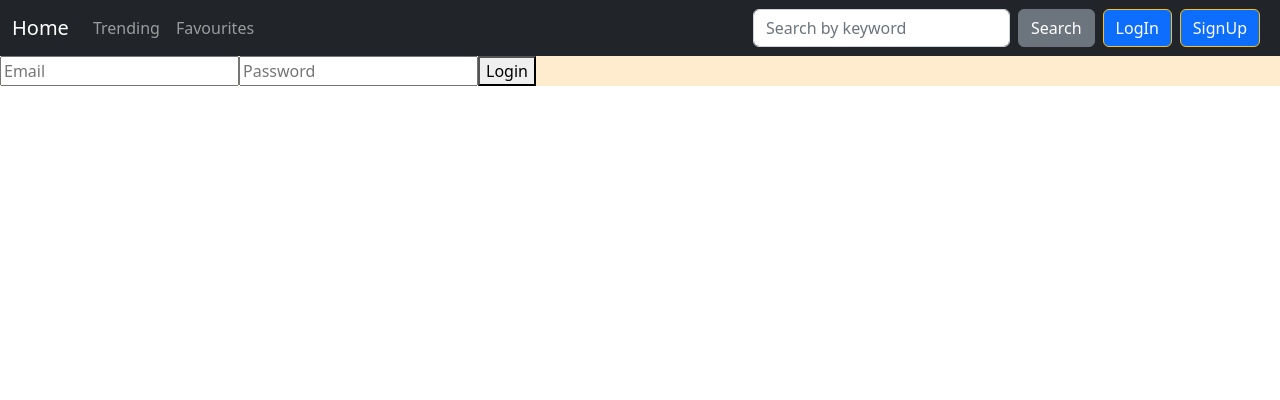
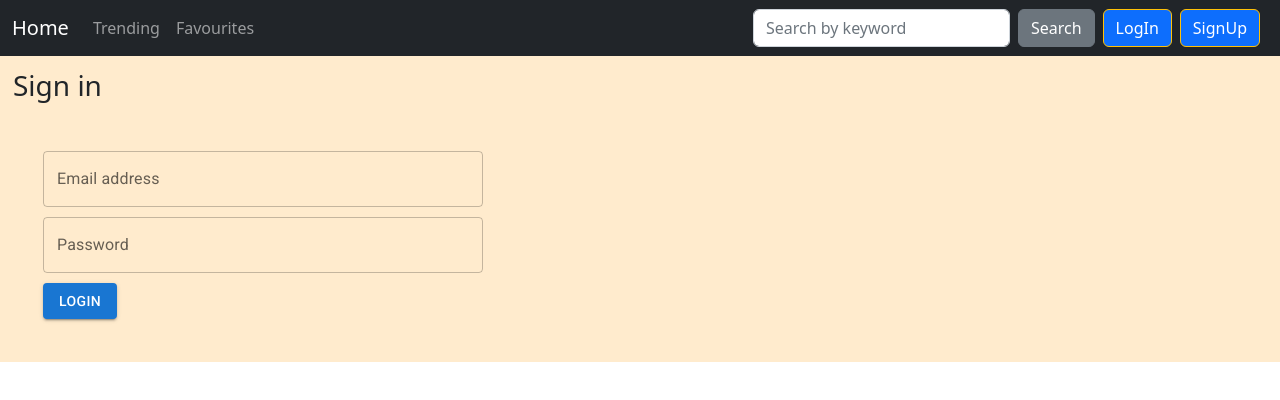
Before and after one commit to AndMkh7/Movie-app, a React (Create React App) app: page /login in a window 1280 px wide. Shown: the top 400 px of the page. Built offline with nearby package versions, Linux system fonts and the light colour scheme; no server answers.

Commit message:
Implementing Login function

```diff
--- a/src/components/Login/Login.js
+++ b/src/components/Login/Login.js
@@ -1,31 +1,57 @@
 import React, { useState } from 'react';
+import {TextField , Box, Button} from '@mui/material';
+import {getAuth,signInWithEmailAndPassword} from 'firebase/auth';
+import {useNavigate} from 'react-router-dom';
 
 
 const Login = () => {
-    const [email, setEmail] = useState ('');
-    const [password, setPassword] = useState ('');
 
-    const handleSubmit = (e) => {
-        e.preventDefault ();
+     const [user, setUser]=useState({login:"",password:""});
+     const[error, setError] = useState("");
+     const navigate = useNavigate();
+     const auth  = getAuth();
 
-    }
+     const handleSubmit = event=>{
+        event.preventDefault();
+        signInWithEmailAndPassword(auth, user.login,user.password)
+        .then(()=>
+         navigate("/"))
+            .catch((err)=>
+            setError(err.message))
+     }
+
 
     return (
-        <form onSubmit={handleSubmit}>
-            <input
-                type="email"
-                placeholder="Email"
-                value={email}
-                onChange={e => setEmail (e.target.value)}
-            />
-            <input
-                type="password"
-                placeholder="Password"
-                value={password}
-                onChange={e => setPassword (e.target.value)}
-            />
-            <button type="submit">Login</button>
-        </form>
+        <div style={{padding:"13px",display:'grid',gap:"10px"}}>
+            <h3>Sign in</h3>
+            <Box sx={{width:500}}>
+                {error && <h4>{error}</h4>}
+                <form onSubmit={handleSubmit} style={{padding:"30px",display:'grid',gap:"10px"}}>
+                    <div>
+                        <TextField
+                        reduired="true"
+                        fullWidth
+                        label="Email address"
+                        value={user.login}
+                        onChange={e=>setUser({...user, login:e.target.value})}
+                        />
+                    </div>
+                    <div>
+                        <TextField
+                        reduired="true"
+                        fullWidth
+                        type="password"
+                        label="Password"
+                        value={user.password}
+                        onChange={e=>setUser({...user, password:e.target.value})}
+                        />
+                    </div>
+                    <div>
+                        <Button variant="contained" type="submit">Login</Button>
+                    </div>
+                </form>
+            </Box>
+        </div>
     )
 }
 
```
